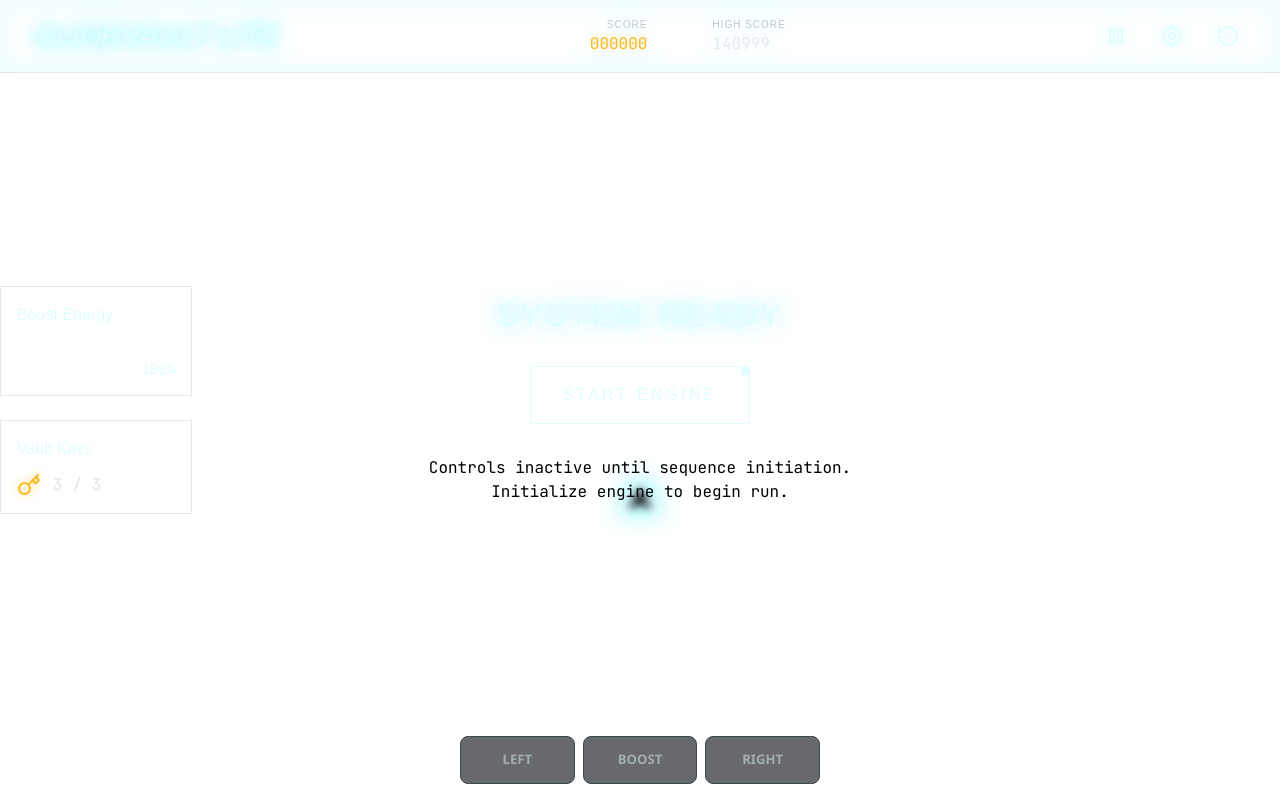
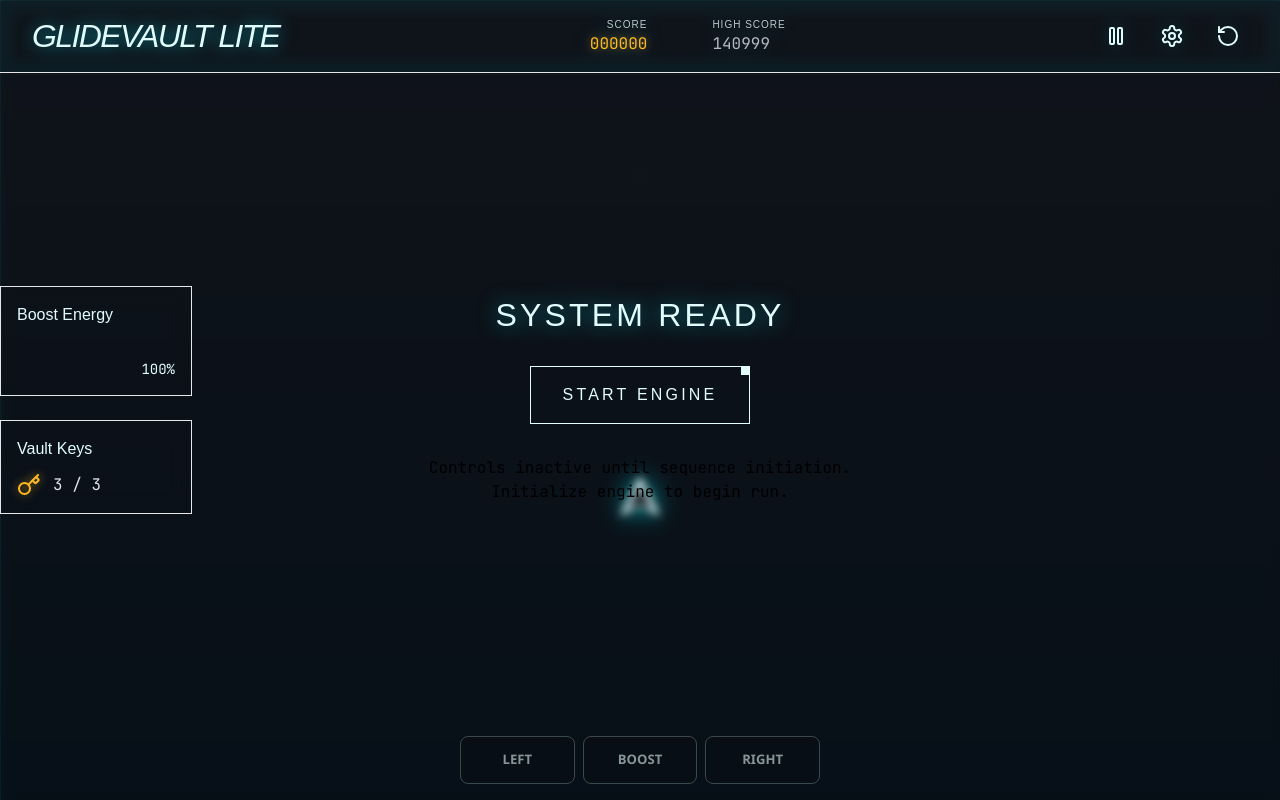
Before and after one commit to hikmetgulsesli/glidevault-lite-7eec20ca, a React (Vite) app: page / in a window 1280 px wide. Built offline with nearby package versions, Linux system fonts and the light colour scheme.

Commit message:
feat: US-002 - GlideVault Lite - Gameplay - GlideVault Lite screen

```diff
--- a/src/screens/GameplayGlidevaultLite.tsx
+++ b/src/screens/GameplayGlidevaultLite.tsx
@@ -36,7 +36,15 @@ export function GameplayGlidevaultLite({ actions, runtime }: GameplayGlidevaultL
   return (
     <>
       {/* Playfield Background */}
-      <div className="absolute inset-0 grid-bg z-0" style={{ backgroundRepeat: "no-repeat", backgroundSize: "cover", backgroundPosition: "center" }}></div>
+      <div
+      className="absolute inset-0 grid-bg z-0"
+      style={{
+        background: "radial-gradient(circle at 50% 22%, rgba(0, 242, 255, 0.18) 0 1px, transparent 2px), linear-gradient(180deg, rgba(0, 242, 255, 0.16) 0 1px, transparent 1px), linear-gradient(90deg, rgba(0, 242, 255, 0.12) 0 1px, transparent 1px), linear-gradient(180deg, #10131a 0%, #071018 100%) center / cover no-repeat",
+        backgroundPosition: "center",
+        backgroundRepeat: "no-repeat",
+        backgroundSize: "cover",
+      }}
+      ></div>
       <div className="absolute inset-0 scanlines z-50 pointer-events-none opacity-30"></div>
       {/* Gameplay Canvas (The World) */}
       <main className="absolute inset-0 z-10 flex items-center justify-center">
```
